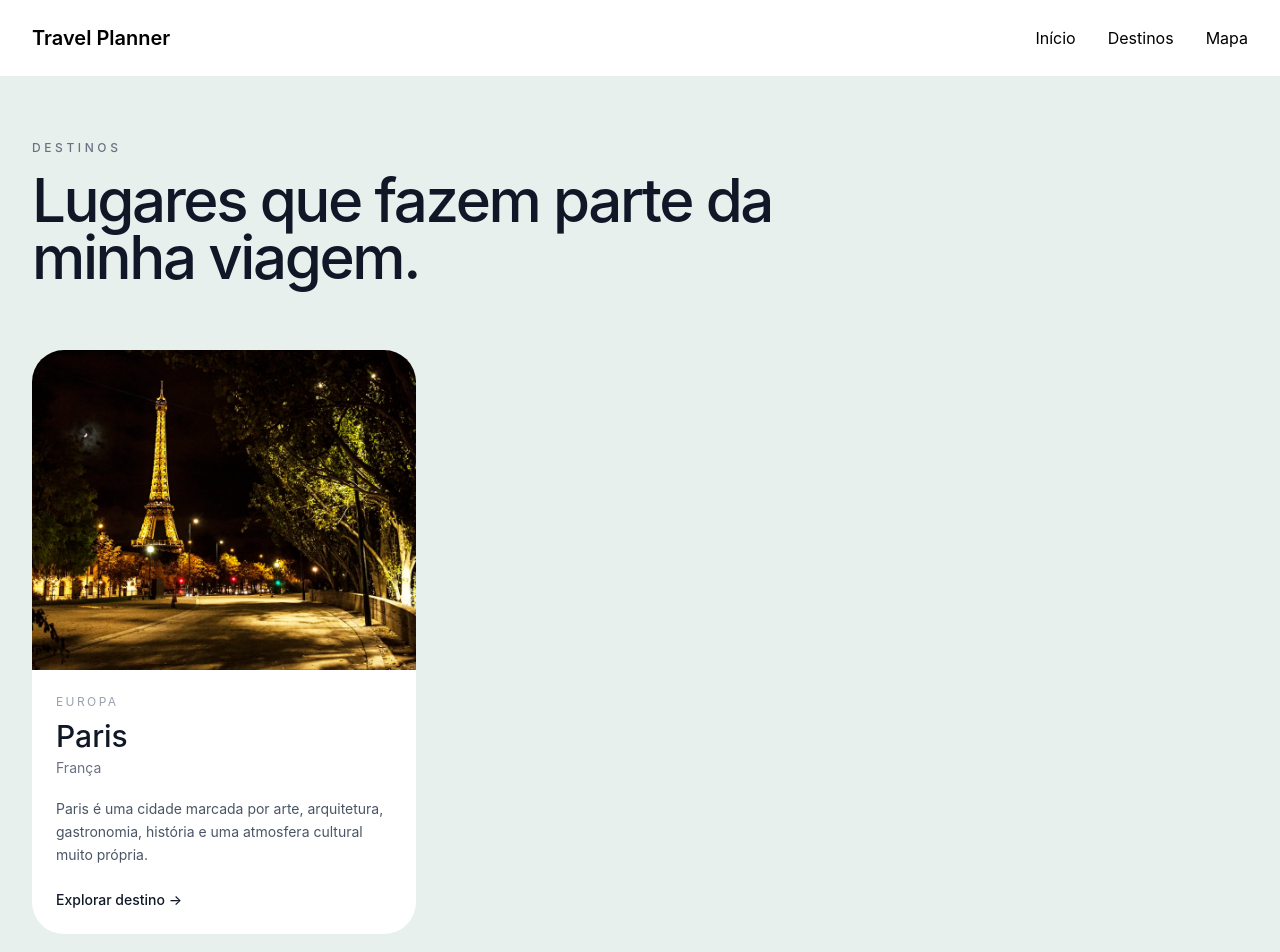
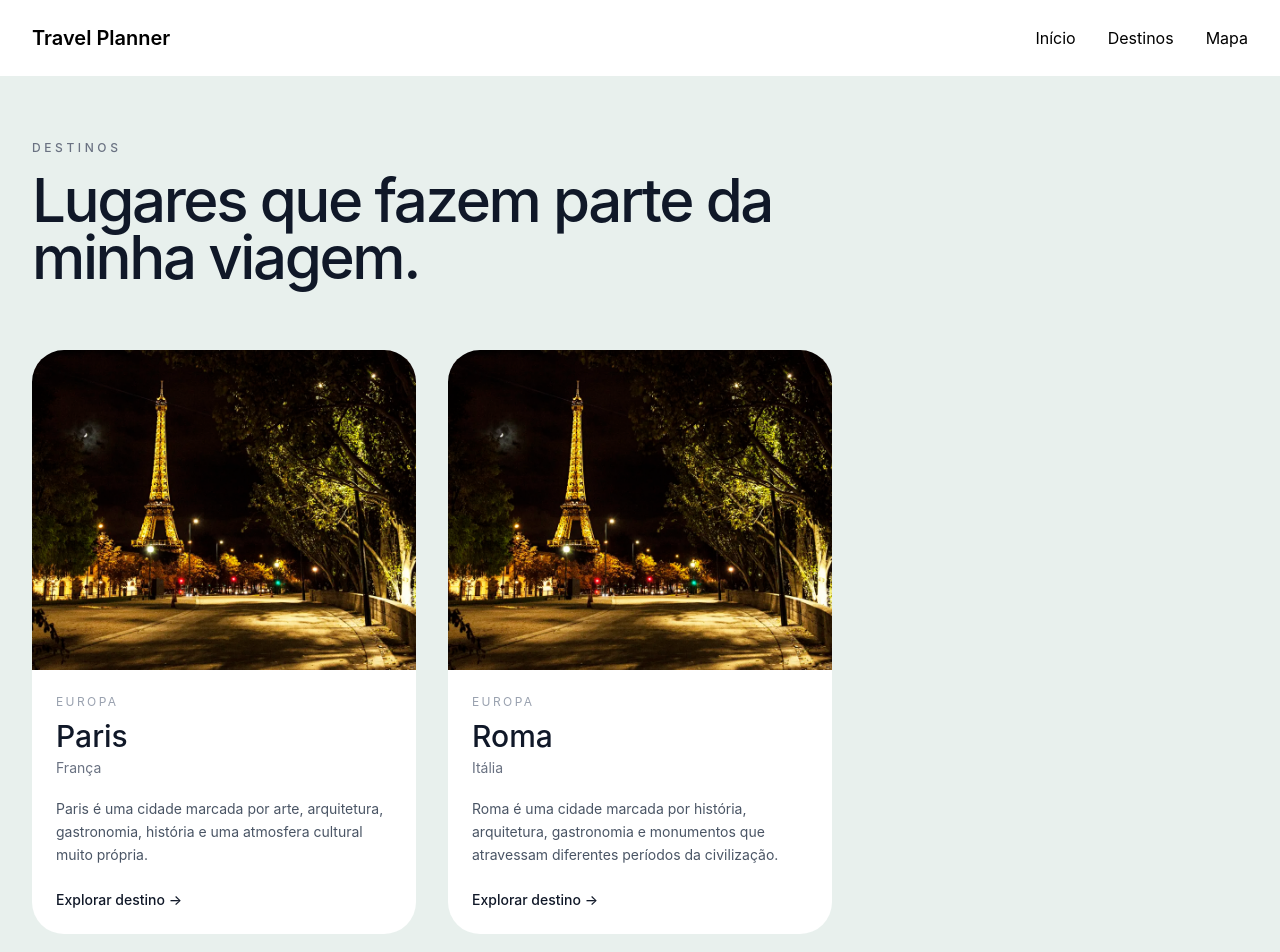
Before and after one commit to gbzambo/Travel-Planner, a React (Vite) app: page /destinos in a window 1280 px wide. Shown: the top 952 px of the page. Built offline with nearby package versions, Linux system fonts and the light colour scheme.

Commit message:
feat: torna detalhes dos destinos dinamicos

```diff
--- a/src/data/destinos.js
+++ b/src/data/destinos.js
@@ -54,6 +54,62 @@ const destinos = [
       "rio",
     ],
   },
+
+  {
+    id: 2,
+
+    cidade: "Roma",
+    pais: "Itália",
+    continente: "Europa",
+
+    informacoes: {
+      descricao:
+        "Roma é uma cidade marcada por história, arquitetura, gastronomia e monumentos que atravessam diferentes períodos da civilização.",
+
+      clima: "Mediterrâneo",
+
+      localizacao: "Europa Meridional",
+    },
+
+    imagens: [
+      "/paris.webp",
+    ],
+
+    filme: {
+      titulo: "Filme de teste — Roma",
+
+      ano: 2020,
+
+      imagem: "/paris.webp",
+
+      descricao:
+        "Imagem e descrição provisórias utilizadas apenas para testar o sistema de destinos dinâmicos.",
+
+      relacaoComDestino:
+        "Texto provisório para testar se os dados exibidos mudam de acordo com o destino selecionado.",
+    },
+
+    experiencias: [
+      {
+        id: 1,
+
+        titulo: "Quero viver isso em Roma",
+
+        texto:
+          "Conhecer as ruas da cidade, observar a arquitetura histórica e experimentar a gastronomia italiana.",
+
+        imagem: "/paris.webp",
+      },
+    ],
+
+    elementosVisuais: [
+      "Coliseu",
+      "pizza",
+      "arquitetura",
+      "história",
+      "ruas",
+    ],
+  },
 ]
 
 export default destinos
```
